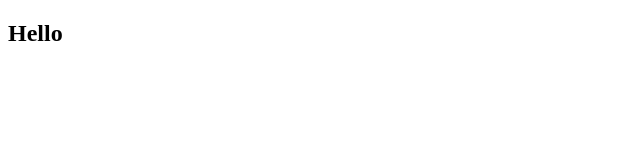
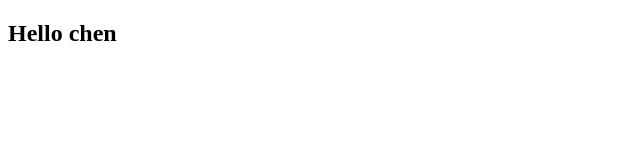
Before and after one commit to ChenXi1993/coursera-test, a plain HTML site: page index.html in a window 1280 px wide. Shown: the full height of the page, 0-640 px from the left. Drawn offline with Linux system fonts and the light colour scheme.

Commit message:
Next version

```diff
--- a/index.html
+++ b/index.html
@@ -5,6 +5,6 @@
     <title>Hello Coursera</title>
   </head>
   <body>
-    <h2>Hello</h2>
+    <h2>Hello chen</h2>
   </body>
 </html>
```
